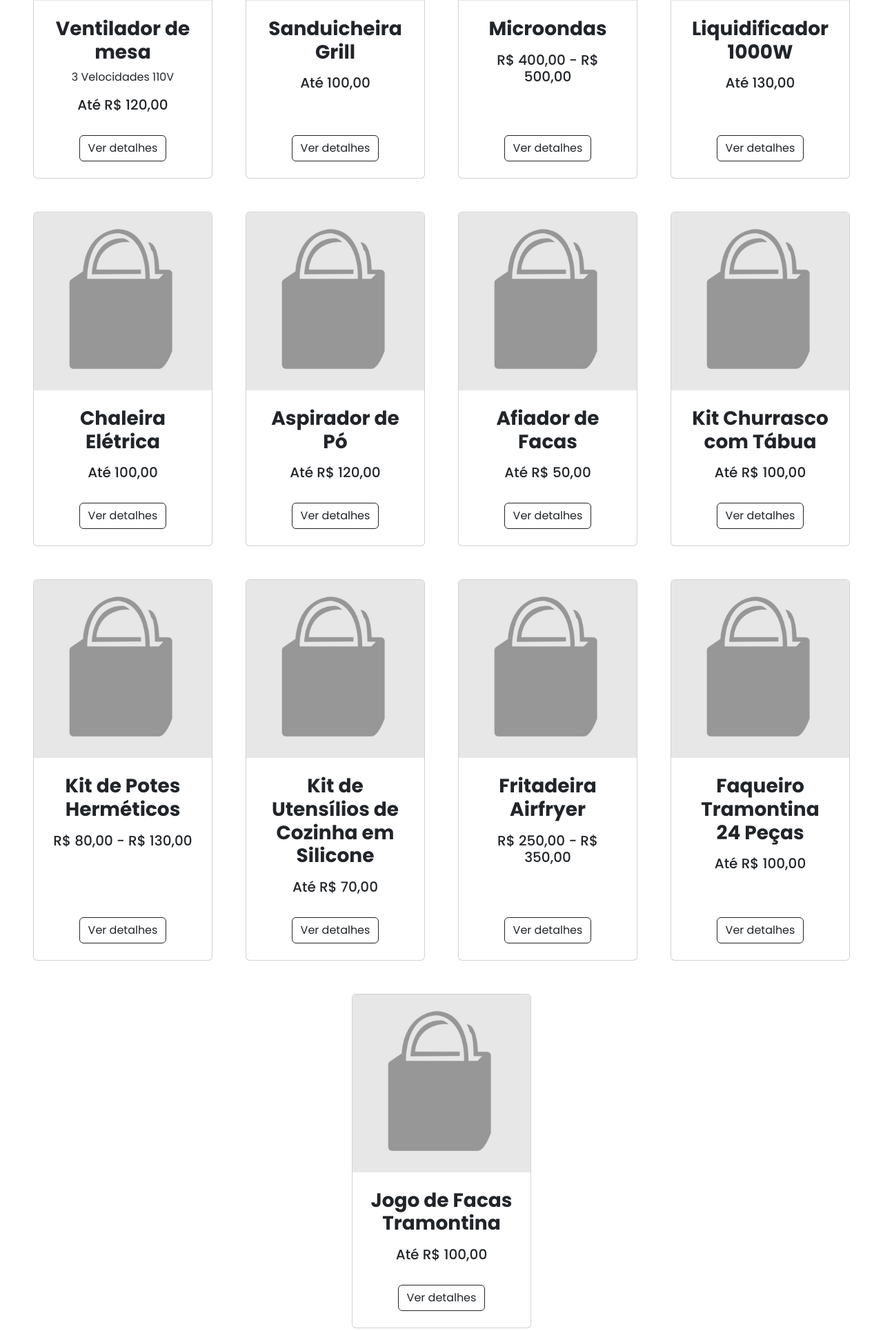
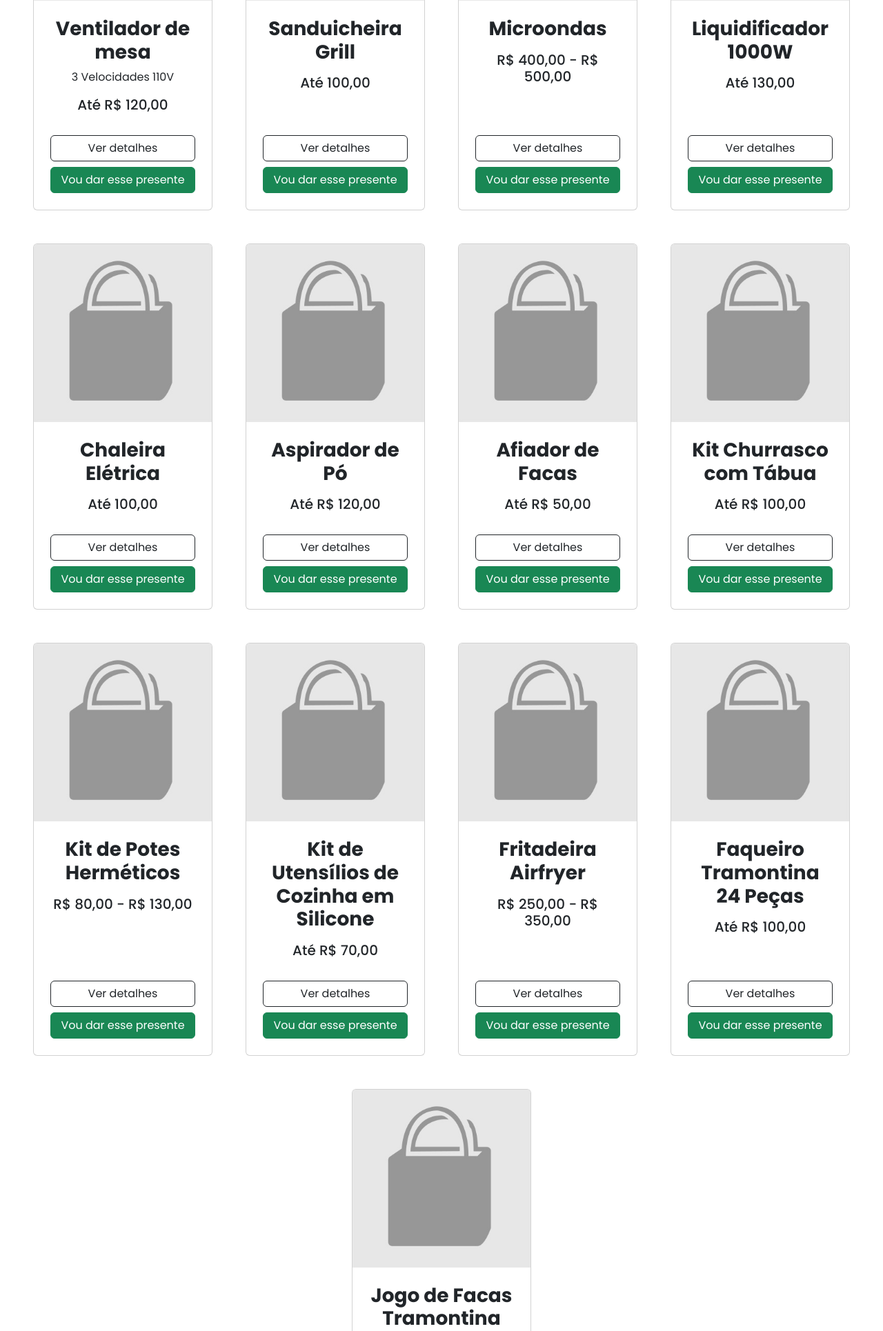
Before and after one commit to omartins-zs/lista_presentes_casamento, a CodeIgniter app: page /lista_presentes_casamento/ in a window 1280 px wide. Shown: the part 410-2340 px from the top of the page at 69% size. Run offline with CodeIgniter, Linux system fonts and the light colour scheme; data comes from the database, SQL or seed files in the repository; some libraries are stand-ins or nearby versions.

Commit message:
Editando View de Produto e Verificação de Comprado

```diff
--- a/application/views/shop/produtos.php
+++ b/application/views/shop/produtos.php
@@ -1,28 +1,34 @@
+<!-- Section-->
 <section class="py-5">
 	<div class="container-fluid px-4 px-lg-5 mt-5">
 		<div class="row gx-4 gx-lg-5 row-cols-1 row-cols-sm-2 row-cols-md-3 row-cols-xl-4 justify-content-center">
 			<?php foreach ($produtos['produtos'] as  $produto  =>     $item) : ?>
 				<div class="col mb-5">
-					<div class="card h-100">
+					<div class="card h-100 <?= $item->comprado ? 'comprado' : ''; ?>">
 						<!-- Product image -->
-						<img class="card-img-top" src="<?= !empty($item->imagem) ? base_url($item->imagem) : base_url('assets/img/produto_default.jpg'); ?>" alt="<?= $item->nome; ?>" />
+						<img class="card-img-top" src="<?= !empty($item->imagem) ? base_url('assets/admin/upload/' . $item->imagem) : base_url('assets/img/produto_default.jpg'); ?>" alt="<?= $item->nome; ?>" />
 
 						<!-- Product details -->
 						<div class="card-body p-4">
 							<div class="text-center">
-								<!-- Product name -->
 								<h3 class="fw-bolder"><?= $item->nome; ?></h3>
 								<p><?= $item->detalhes; ?></p>
-								<!-- Product price -->
 								<h5><?= $item->preco_intervalo; ?></h5>
 							</div>
 						</div>
-
 						<!-- Product actions -->
 						<div class="card-footer p-4 pt-0 border-top-0 bg-transparent">
-							<div class="text-center">
-								<a class="btn btn-outline-dark mt-auto" href="<?= base_url('shop/detalhes/' . $item->id); ?>">Ver detalhes</a>
-							</div>
+							<?php if ($item->comprado) : ?>
+								<div class="d-grid gap-2">
+									<h4 class="text-center"><span class="badge badge-info">Produto Comprado</span></h4>
+									<a class="btn btn-outline-dark mt-auto w-100" href="<?= base_url('shop/detalhes/' . $item->id); ?>">Ver detalhes</a>
+								</div>
+							<?php else :  ?>
+								<div class="d-grid gap-2">
+									<a class="btn btn-outline-dark mt-auto w-100" href="<?= base_url('shop/detalhes/' . $item->id); ?>">Ver detalhes</a>
+									<button class="btn btn-success mt-auto w-100" onclick="comprarProduto(<?= $item->id; ?>)">Vou dar esse presente</button>
+								</div>
+							<?php endif; ?>
 						</div>
 					</div>
 				</div>
```
